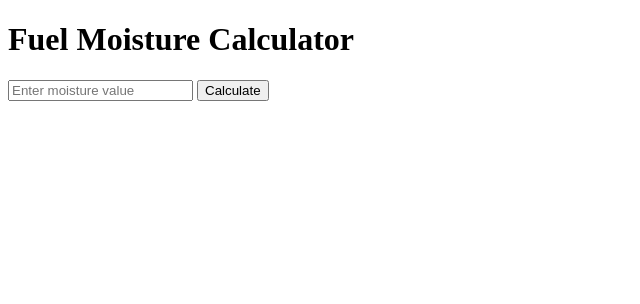
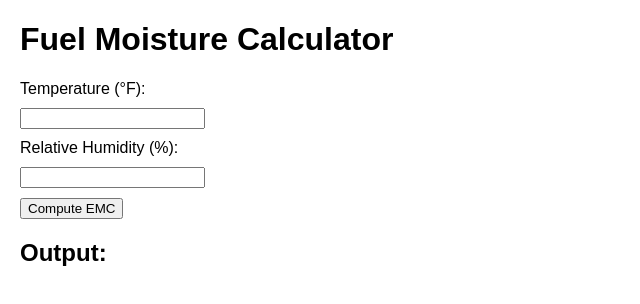
Before and after one commit to jamesdcochran-oss/fuel-moisture-calculator, a website: page index.html in a window 1280 px wide. Shown: the whole page, without its empty margins (0-640 px from the left). Drawn offline with Linux system fonts and the light colour scheme.

Commit message:
Updated index.html for fully interactive Fuel Moisture Calculator

```diff
--- a/index.html
+++ b/index.html
@@ -1,20 +1,48 @@
 <!DOCTYPE html>
-<html>
+<html lang="en">
 <head>
+    <meta charset="UTF-8">
+    <meta name="viewport" content="width=device-width, initial-scale=1.0">
     <title>Fuel Moisture Calculator</title>
-    <script>
-        function calculateMoisture() {
-            // Example code to accept user input and process it
-            const moistureInput = document.getElementById('moistureInput').value;
-            const result = FuelMoistureCalculator.calculate(moistureInput);
-            document.getElementById('result').innerText = 'Calculated Moisture: ' + result;
+    <script src="fuel-moisture-calculator.js"></script>
+    <style>
+        body {
+            font-family: Arial, sans-serif;
+            margin: 20px;
         }
-    </script>
+        label, button {
+            margin: 10px 0;
+            display: block;
+        }
+    </style>
 </head>
 <body>
     <h1>Fuel Moisture Calculator</h1>
-    <input type="text" id="moistureInput" placeholder="Enter moisture value">
-    <button onclick="calculateMoisture()">Calculate</button>
-    <p id="result"></p>
+    <form id="fuel-form">
+        <label for="temp">Temperature (°F):</label>
+        <input type="number" id="temp" required>
+
+        <label for="rh">Relative Humidity (%):</label>
+        <input type="number" id="rh" required>
+
+        <button type="button" id="computeEmcButton">Compute EMC</button>
+    </form>
+
+    <h2>Output:</h2>
+    <p id="output"></p>
+
+    <script>
+        document.getElementById("computeEmcButton").addEventListener("click", () => {
+            const temp = parseFloat(document.getElementById("temp").value);
+            const rh = parseFloat(document.getElementById("rh").value);
+
+            try {
+                const emc = FuelMoistureCalculator.computeEMC(temp, rh);
+                document.getElementById("output").textContent = `Equilibrium Moisture Content: ${emc}%`;
+            } catch (error) {
+                document.getElementById("output").textContent = `Error: ${error.message}`;
+            }
+        });
+    </script>
 </body>
 </html>
```
